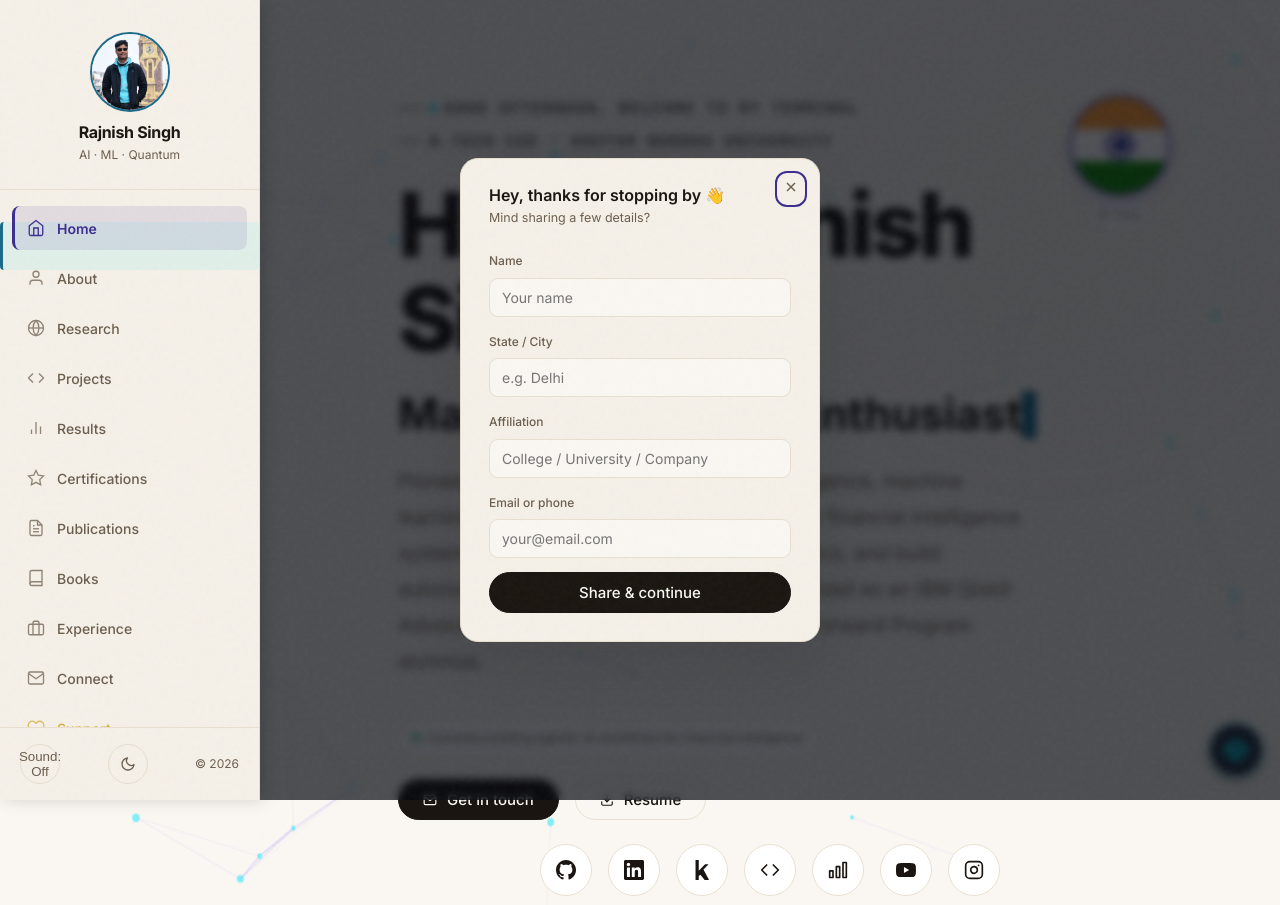
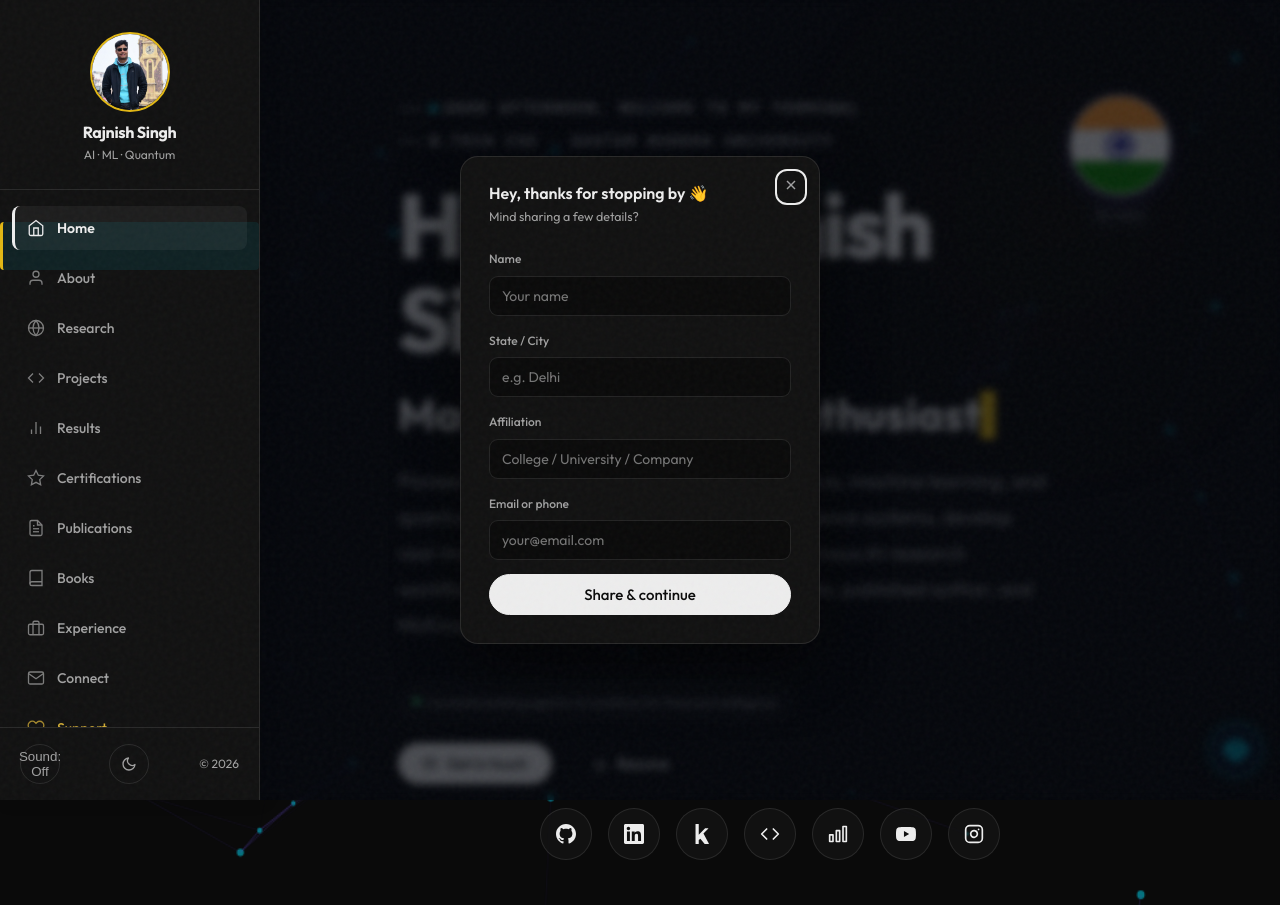
Before and after one commit to givemehat/portfolio-website, a plain HTML site: page index.html in a window 1280 px wide. Shown: the top 905 px of the page. Drawn offline with nearby package versions, Linux system fonts and the light colour scheme; no server answers.

Commit message:
feat: upgrade portfolio to premium glassmorphism dark mode with Outfit font

```diff
--- a/css/tokens.css
+++ b/css/tokens.css
@@ -22,8 +22,8 @@
   --gold-soft:   rgba(184, 146, 42, 0.12);
 
   /* Fonts */
-  --font-display: 'Inter', -apple-system, BlinkMacSystemFont, "Segoe UI", Roboto, sans-serif;
-  --font-body:    'Inter', -apple-system, BlinkMacSystemFont, "Segoe UI", Roboto, sans-serif;
+  --font-display: 'Outfit', -apple-system, BlinkMacSystemFont, "Segoe UI", Roboto, sans-serif;
+  --font-body:    'Outfit', -apple-system, BlinkMacSystemFont, "Segoe UI", Roboto, sans-serif;
   --font-mono:    'JetBrains Mono', monospace;
 
   /* Type Scale */
@@ -115,9 +115,9 @@ body[data-theme="dark"] {
   --glow-violet: none;
 
   /* Glass */
-  --glass-bg:     rgba(10, 10, 10, 0.65);
-  --glass-border: rgba(255, 255, 255, 0.08);
-  --glass-blur:   blur(24px);
+  --glass-bg:     rgba(10, 10, 10, 0.45);
+  --glass-border: rgba(255, 255, 255, 0.12);
+  --glass-blur:   blur(32px);
 }
 
 /* Auto-dark support */
--- a/index.html
+++ b/index.html
@@ -23,7 +23,7 @@
   <!-- Preload fonts -->
   <link rel="preconnect" href="https://fonts.googleapis.com">
   <link rel="preconnect" href="https://fonts.gstatic.com" crossorigin>
-  <link href="https://fonts.googleapis.com/css2?family=Inter:wght@400;500;600;700;800&family=JetBrains+Mono:wght@400;500;600&display=swap" rel="stylesheet">
+  <link href="https://fonts.googleapis.com/css2?family=Outfit:wght@300;400;500;600;700;800&family=JetBrains+Mono:wght@400;500;600&display=swap" rel="stylesheet">
 
   <!-- Stylesheets -->
   <link rel="stylesheet" href="css/tokens.css">
@@ -68,7 +68,7 @@
   }
   </script>
 </head>
-<body>
+<body data-theme="dark" class="dark">
   <!-- Global Loader -->
   <div id="global-loader">
     <div class="loader-content">
```
